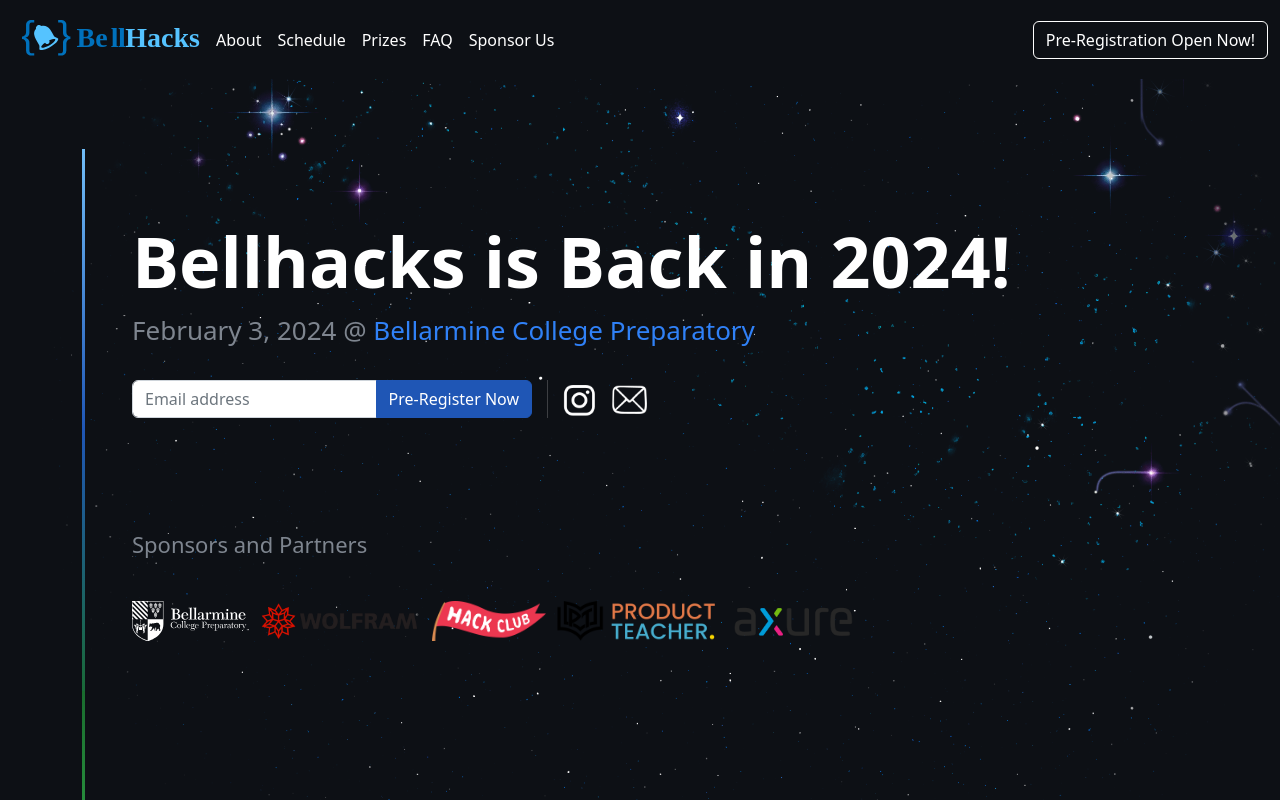
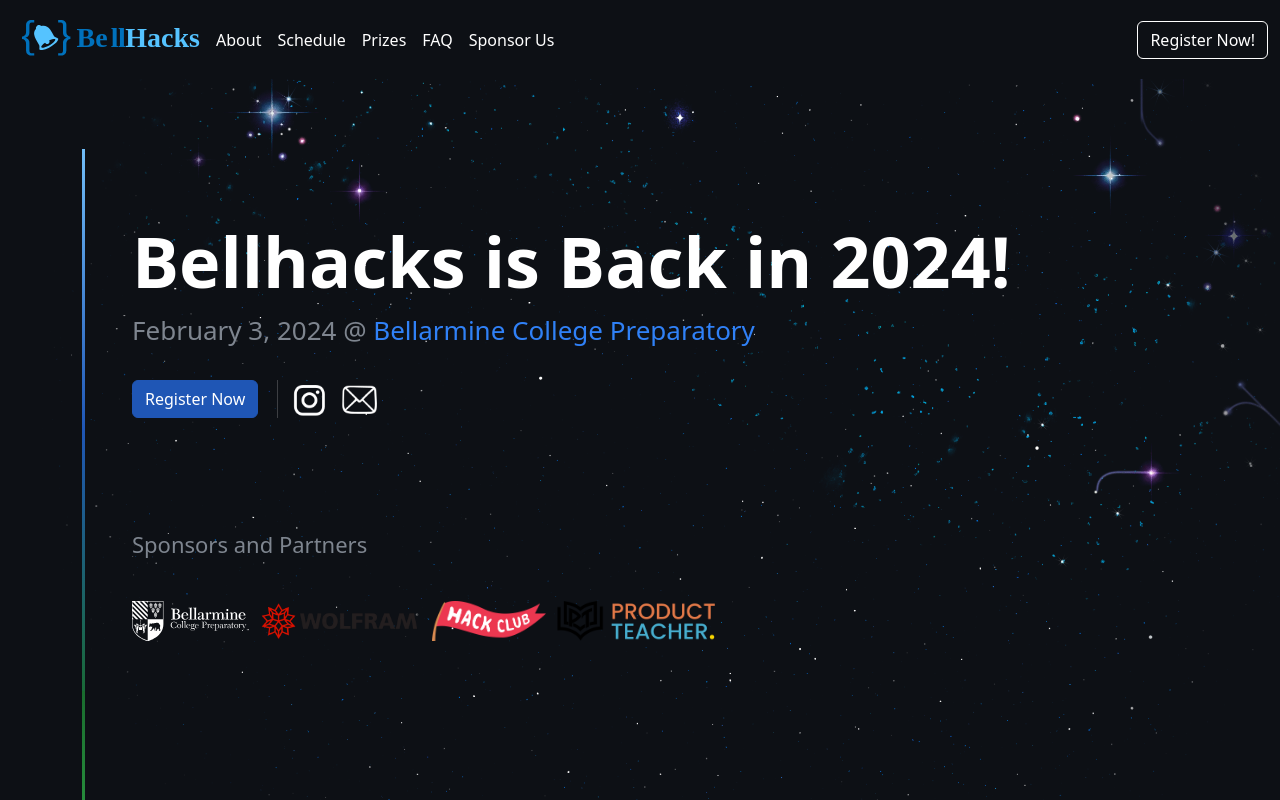
Before and after one commit to brownlaboratories/bellhacks, a plain HTML site: page index.html in a window 1280 px wide. Shown: the top 800 px of the page. Drawn offline with nearby package versions, Linux system fonts and the light colour scheme.

Commit message:
registration

```diff
--- a/css/style.css
+++ b/css/style.css
@@ -108,7 +108,7 @@ hr {
 }
 
 .home-banner-content-main .input-group {
-    max-width: 400px;
+    max-width: 130px;
     position: relative;
 }
 
@@ -126,6 +126,7 @@ hr {
     background-color: #1f56b5;
     border-color: #1f56b5;
 }
+
 
 .btn-primary:hover {
     background-color: #3ea9f0;
--- a/index.html
+++ b/index.html
@@ -72,7 +72,7 @@
 
 
           </ul>
-          <button class="btn btn-outline-light"  id="focusButton" type="button"><a href="#" class="pre-reg-link" style="color: #fff">Pre-Registration Open Now!</a></button>
+          <button class="btn btn-outline-light" type="button"><a href="https://9gvopulz98u.typeform.com/to/QHu1F6TO" target="_blank" class="pre-reg-link" style="color: #fff">Register Now!</a></button>
           <!--
             make this button above highlight the preregistration email form
           -->
@@ -93,10 +93,13 @@
           </div>
           <div class="social">
             <form id="email-form" class="input-group">
-              <input id="user_email" type="email" class="form-control" placeholder="Email address" />
-              <button type="submit" class="btn btn-primary" type="button">
-                Pre-Register Now
+              <!-- <input id="user_email" type="email" class="form-control" placeholder="Email address" /> -->
+              <button type="submit" class="btn btn-primary">
+                <a href="https://9gvopulz98u.typeform.com/to/QHu1F6TO" target="_blank" style="color: inherit; text-decoration: none;">
+                  Register Now
+                </a>
               </button>
+
             </form>
             <ul class="list-unstyled">
               <li>
@@ -508,15 +511,6 @@
 
   </script>
 
-<script>
-  document.getElementById('focusButton').addEventListener('click', function() {
-      var emailInput = document.getElementById('user_email');
-      emailInput.focus();
-      emailInput.select();
-
-  });
-</script>
-
 </body>
 
 </html>
```
Also changed, not shown: sponsors/index.html (+1 -1 lines), images/axurelogo.png (deleted).
